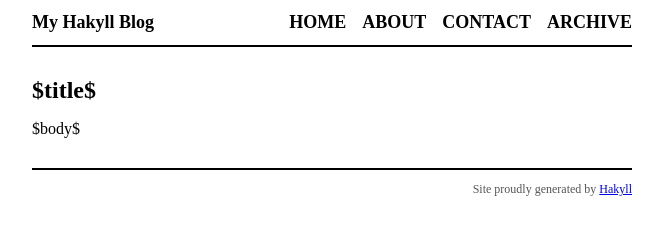
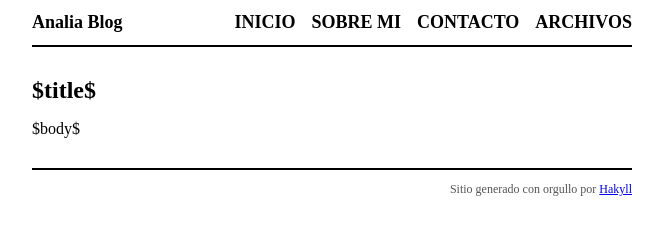
Before and after one commit to analiaz/Test, a plain HTML site: page templates/default.html in a window 1280 px wide. Shown: the whole page, without its empty margins (308-971 px from the left). Drawn offline with Linux system fonts and the light colour scheme.

Commit message:
traducir el sitio al castellano

```diff
--- a/templates/default.html
+++ b/templates/default.html
@@ -4,19 +4,19 @@
 <html xmlns="http://www.w3.org/1999/xhtml" xml:lang="en" lang="en">
     <head>
         <meta http-equiv="Content-Type" content="text/html; charset=UTF-8" />
-        <title>My Hakyll Blog - $title$</title>
+        <title>Mi Blog - $title$</title>
         <link rel="stylesheet" type="text/css" href="/css/default.css" />
     </head>
     <body>
         <div id="header">
             <div id="logo">
-                <a href="/">My Hakyll Blog</a>
+                <a href="/">Analia Blog</a>
             </div>
             <div id="navigation">
-                <a href="/">Home</a>
-                <a href="/about.html">About</a>
-                <a href="/contact.html">Contact</a>
-                <a href="/archive.html">Archive</a>
+                <a href="/">Inicio</a>
+                <a href="/about.html">Sobre mi</a>
+                <a href="/contact.html">Contacto</a>
+                <a href="/archive.html">Archivos</a>
             </div>
         </div>
 
@@ -26,7 +26,7 @@
             $body$
         </div>
         <div id="footer">
-            Site proudly generated by
+            Sitio generado con orgullo por
             <a href="http://jaspervdj.be/hakyll">Hakyll</a>
         </div>
     </body>
```
Also changed, not shown: index.html (+6 -6 lines), templates/archive.html (+1 -1 lines), 2 other files.
